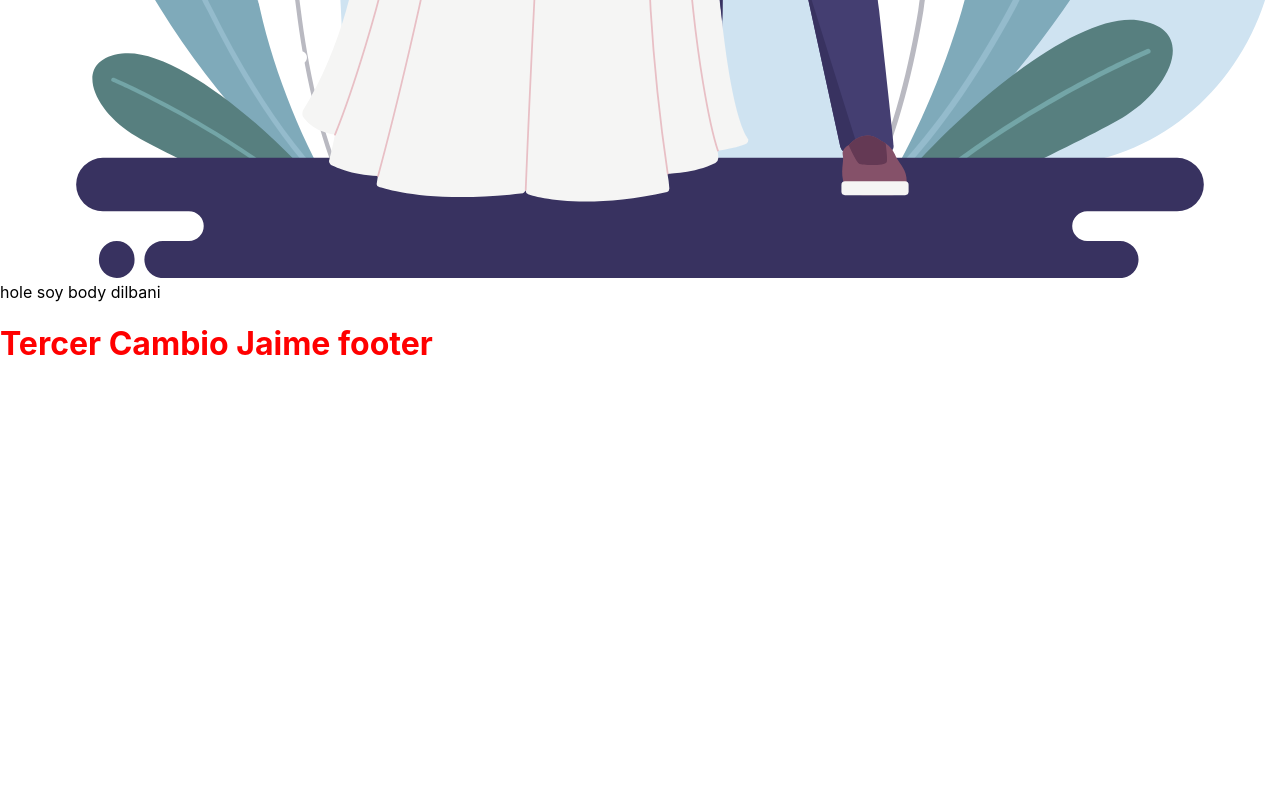
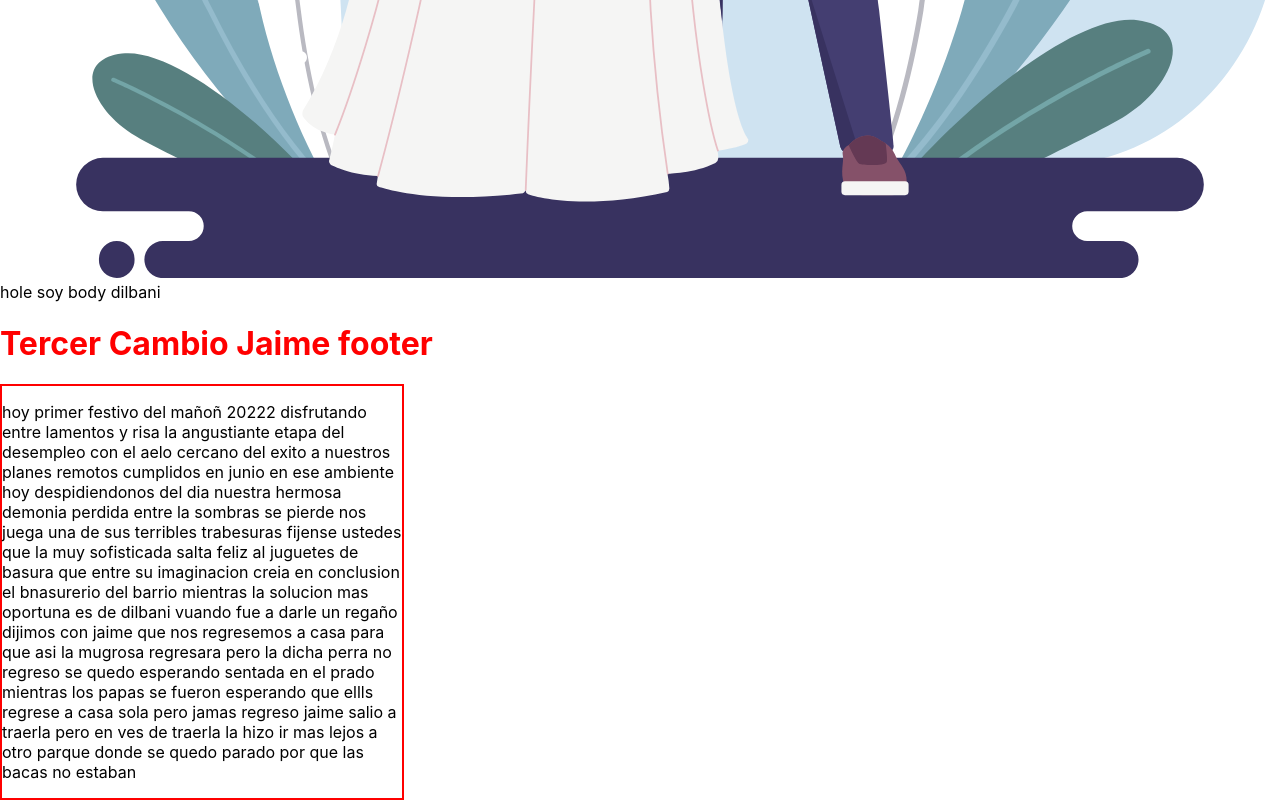
Before and after one commit to JaimeIngenia/PaginaMatrimonioDogs, a React (Create React App) app: page / in a window 1280 px wide. Shown: the part 1007-1807 px from the top of the page. Before the commit the page ends 1391 px from the top, so only its background shows below. Built offline with nearby package versions, Linux system fonts and the light colour scheme.

Commit message:
quinti commit jaime

```diff
--- a/src/App.js
+++ b/src/App.js
@@ -1,6 +1,7 @@
 import esposos from "../src/assets/images/esposos.svg";
 import Body from "./components/body/Body";
 import Footer from "./components/footer/Footer";
+import Historias from "./components/hisroeias/Historias";
 
 function App() {
   return (
@@ -9,6 +10,7 @@ function App() {
       <img src={esposos} alt=""></img>
       <Body />
       <Footer />
+      <Historias />
     </div>
   );
 }
--- /dev/null
+++ b/src/components/hisroeias/Historias.jsx
@@ -0,0 +1,11 @@
+import React from 'react';
+import style from "./Historias.module.css"
+const Historias = () => {
+    return (
+        <div>
+            <div className={style.parrafo}><p>hoy primer festivo del mañoñ 20222 disfrutando entre lamentos y risa la angustiante etapa del desempleo con el aelo cercano del exito a nuestros planes remotos cumplidos en junio en ese ambiente hoy despidiendonos del dia nuestra hermosa demonia perdida entre la sombras se pierde nos juega una de sus terribles trabesuras fijense ustedes que la muy sofisticada salta feliz al juguetes de basura que entre su imaginacion creia en conclusion el bnasurerio del barrio mientras la solucion mas oportuna es de dilbani vuando fue a darle un regaño dijimos con jaime que nos regresemos a casa para que asi la mugrosa regresara pero la dicha perra no regreso se quedo esperando sentada en el prado mientras los papas se fueron esperando que ellls regrese a casa sola pero jamas regreso  jaime salio a traerla  pero en ves de traerla la hizo ir mas lejos a otro parque donde se quedo parado por que las bacas no estaban </p></div>
+        </div>
+    );
+}
+
+export default Historias;
--- /dev/null
+++ b/src/components/hisroeias/Historias.module.css
@@ -0,0 +1,4 @@
+.parrafo {
+  width: 400px;
+  border: solid red 2px;
+}
```
